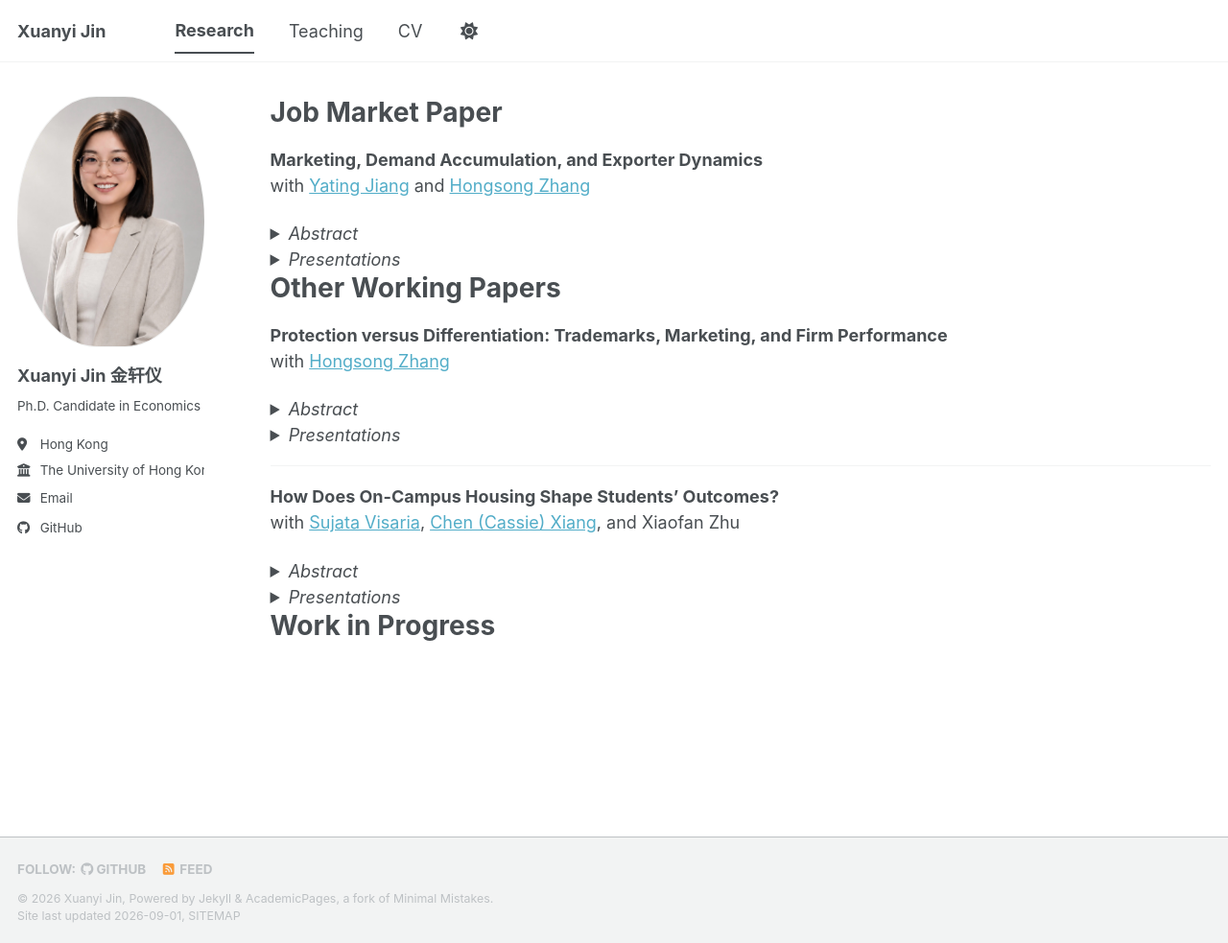
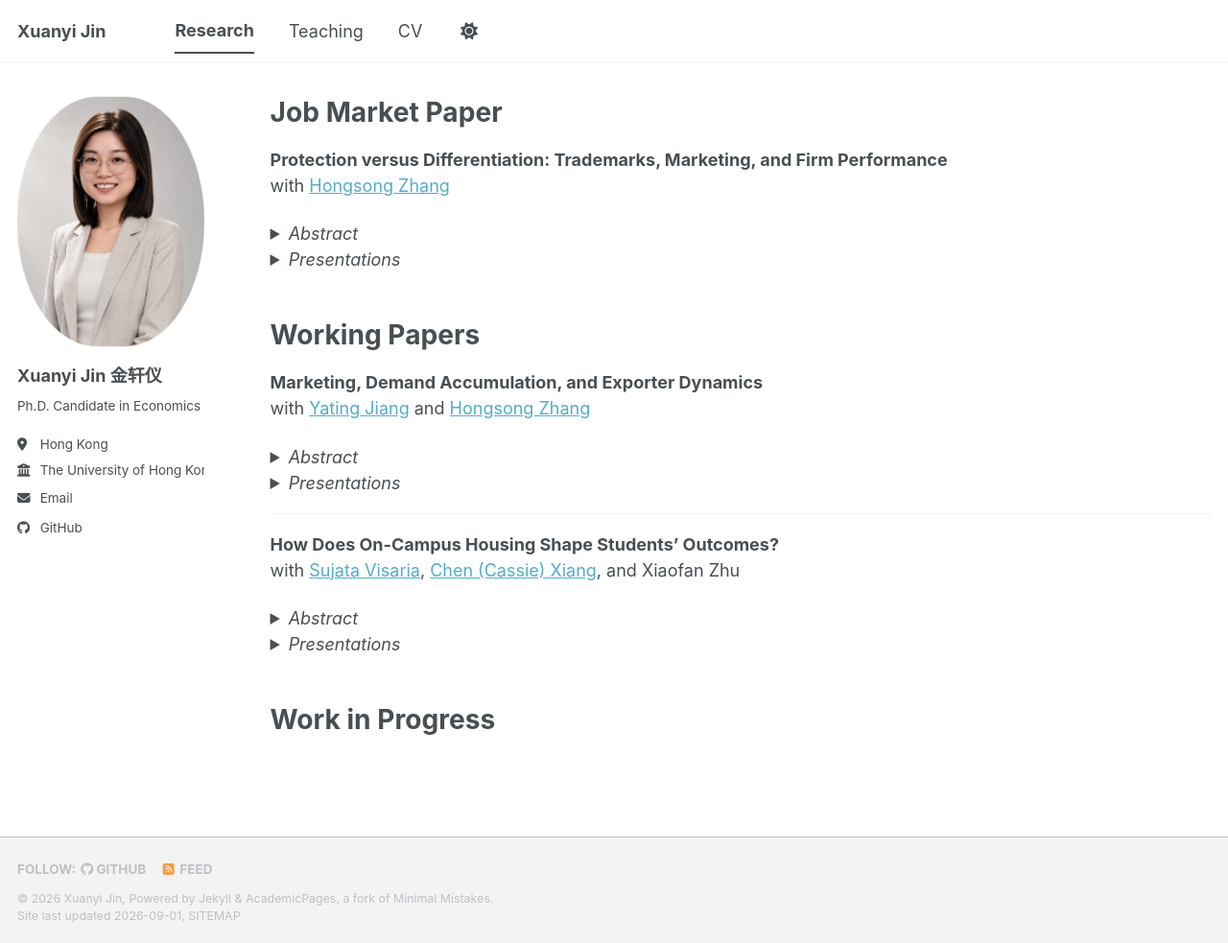
Before and after one commit to xuanyi-jin/xuanyi-jin.github.io, a Jekyll site: the page built from _pages/research.md, in a window 1280 px wide and 983 px high. Shown: the whole window at 96% size. Built offline with Jekyll 4.4.1, drawn with Linux system fonts in a browser that asks for light colours; a style sheet for code colours, icons or effects is not loaded.

Commit message:
Make trademark paper the JMP and space out section headings
Co-Authored-By: Claude Fable 5 <noreply@anthropic.com>

```diff
--- a/_pages/research.md
+++ b/_pages/research.md
@@ -11,6 +11,22 @@ show_title: false
 Job Market Paper
 ======
 
+**Protection versus Differentiation: Trademarks, Marketing, and Firm Performance**
+with [Hongsong Zhang](https://hongsongzhang.weebly.com/)
+
+<details>
+<summary><em>Abstract</em></summary>
+<p>Coming soon.</p>
+</details>
+
+<details>
+<summary><em>Presentations</em></summary>
+<p>2025: HKU Brownbag.</p>
+</details>
+
+Working Papers
+======
+
 **Marketing, Demand Accumulation, and Exporter Dynamics**
 with [Yating Jiang](https://yatingjiang.weebly.com/) and [Hongsong Zhang](https://hongsongzhang.weebly.com/)
 
@@ -22,22 +38,6 @@ with [Yating Jiang](https://yatingjiang.weebly.com/) and [Hongsong Zhang](https:
 <details>
 <summary><em>Presentations</em></summary>
 <p>2026: Asia Pacific Trade Seminars, CES China Annual Conference, Hong Kong Economic Association Biennial Conference, CUHK Summer School of Asia in the Global Economy, HKU and CITP Conference on Trade Policy and Inclusive Growth*, International Symposium on Geopolitical Risks and Trade*; 2025: Renmin University of China*, Binghamton University*, Central University of Finance and Economics*, SUFE Empirical IO Conference 2025*, HKU Brownbag*; 2024: CUHK-PKU Workshop on Innovation and Entrepreneurship*, Glasgow-Nankai International Workshop on Trade, Productivity and Development*, Journal of International Economics Summer School 2024. (*by coauthor)</p>
-</details>
-
-Other Working Papers
-======
-
-**Protection versus Differentiation: Trademarks, Marketing, and Firm Performance**
-with [Hongsong Zhang](https://hongsongzhang.weebly.com/)
-
-<details>
-<summary><em>Abstract</em></summary>
-<p>Coming soon.</p>
-</details>
-
-<details>
-<summary><em>Presentations</em></summary>
-<p>2025: HKU Brownbag.</p>
 </details>
 
 ---
--- a/_sass/layout/_archive.scss
+++ b/_sass/layout/_archive.scss
@@ -24,6 +24,15 @@
         box-shadow: 0 0 10px rgba(#000, 0.25);
       }
     }
+  }
+
+  // space out content section headings (h1 has margin-top: 0 globally)
+  h1:not(.page__title) {
+    margin-top: 1.75em;
+  }
+
+  h1:first-child {
+    margin-top: 0;
   }
 }
 
```
